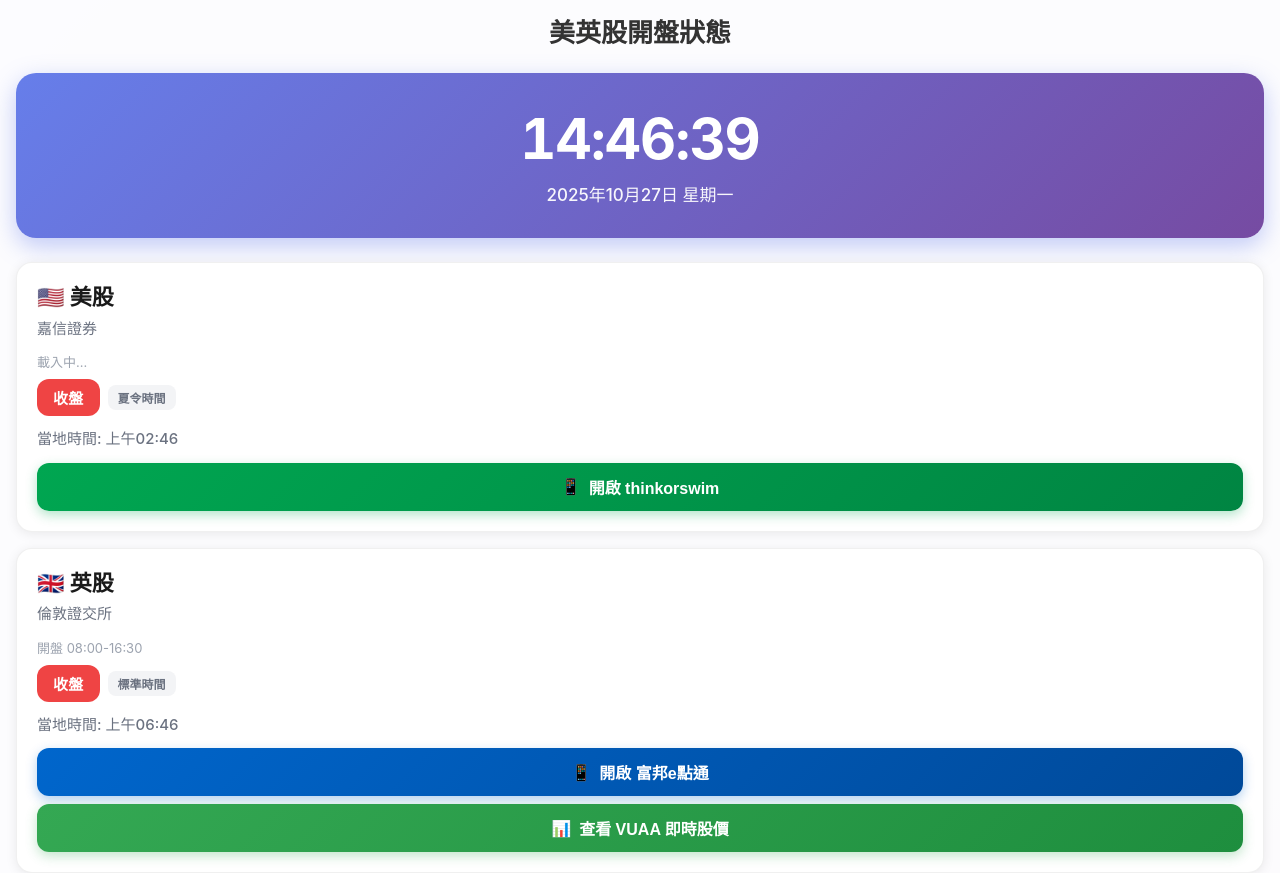
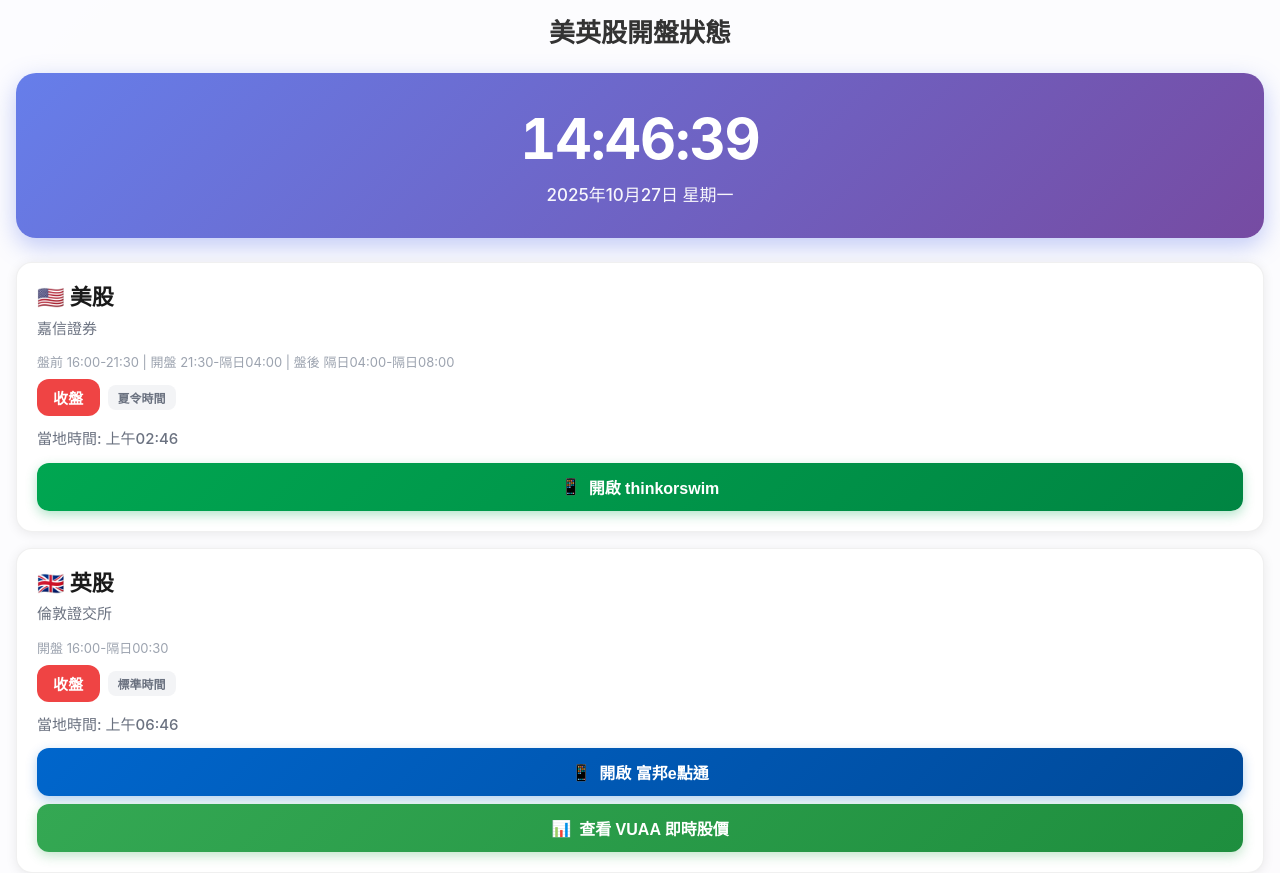
Before and after one commit to crystalarcx/spared, a plain HTML site: page time/time.html in a window 1280 px wide. Drawn offline with Linux system fonts and the light colour scheme.

Commit message:
Update time.html

```diff
--- a/time/time.html
+++ b/time/time.html
@@ -220,7 +220,7 @@
         <div class="market" id="uk-market">
             <div class="market-header">
                 <div class="market-name">🇬🇧 英股<br><span style="font-size: 15px; font-weight: 500; color: #6b7280;">倫敦證交所</span></div>
-                <div style="font-size: 13px; color: #9ca3af; margin-bottom: 8px;">開盤 08:00-16:30</div>
+                <div style="font-size: 13px; color: #9ca3af; margin-bottom: 8px;" id="uk-schedule">載入中...</div>
                 <div class="market-status-wrapper">
                     <span class="market-status" id="uk-status">載入中...</span>
                     <span class="dst-indicator" id="uk-dst"></span>
@@ -290,6 +290,16 @@
             const usTotalMinutes = usHour * 60 + usMinute;
             const usDay = usTime.getDay();
 
+            // 計算美股台灣時間 (美東時間 + 12或13小時 = 台灣時間)
+            // EDT (夏令時): 台灣比美東快12小時
+            // EST (標準時): 台灣比美東快13小時
+            const usPreStart = isDST_US ? '16:00' : '17:00';     // 04:00 美東
+            const usPreEnd = isDST_US ? '21:30' : '22:30';       // 09:30 美東
+            const usMainStart = usPreEnd;                         // 09:30 美東
+            const usMainEnd = isDST_US ? '隔日04:00' : '隔日05:00';   // 16:00 美東
+            const usPostStart = usMainEnd;                        // 16:00 美東
+            const usPostEnd = isDST_US ? '隔日08:00' : '隔日09:00';   // 20:00 美東
+
             // 英股時間 (考慮夏令時間)
             const isDST_UK = isUKDST(now);
             const ukTimeDiff = isDST_UK ? -7 : -8; // 台灣比英國快7或8小時
@@ -298,6 +308,18 @@
             const ukMinute = ukTime.getMinutes();
             const ukTotalMinutes = ukHour * 60 + ukMinute;
             const ukDay = ukTime.getDay();
+
+            // 計算英股台灣時間 (英國時間 + 7或8小時 = 台灣時間)
+            // BST (夏令時): 台灣比英國快7小時
+            // GMT (標準時): 台灣比英國快8小時
+            const ukStart = isDST_UK ? '15:00' : '16:00';    // 08:00 英國
+            const ukEnd = isDST_UK ? '23:30' : '隔日00:30';  // 16:30 英國
+
+            // 美股時間表 (台灣時間)
+            const usSchedule = `盤前 ${usPreStart}-${usPreEnd} | 開盤 ${usMainStart}-${usMainEnd} | 盤後 ${usPostStart}-${usPostEnd}`;
+
+            // 英股時間表 (台灣時間)
+            const ukSchedule = `開盤 ${ukStart}-${ukEnd}`;
 
             // 美股狀態判斷 (週一到週五)
             let usStatus, usStatusText, usTimeInfo;
@@ -348,8 +370,8 @@
             }
 
             return {
-                us: { status: usStatus, text: usStatusText, time: usTimeInfo, dst: isDST_US },
-                uk: { status: ukStatus, text: ukStatusText, time: ukTimeInfo, dst: isDST_UK }
+                us: { status: usStatus, text: usStatusText, time: usTimeInfo, dst: isDST_US, schedule: usSchedule },
+                uk: { status: ukStatus, text: ukStatusText, time: ukTimeInfo, dst: isDST_UK, schedule: ukSchedule }
             };
         }
 
@@ -384,6 +406,7 @@
             usStatusEl.textContent = markets.us.text;
             document.getElementById('us-dst').textContent = markets.us.dst ? '夏令時間' : '標準時間';
             document.getElementById('us-time').textContent = markets.us.time;
+            document.getElementById('us-schedule').textContent = markets.us.schedule;
 
             // 更新英股
             const ukStatusEl = document.getElementById('uk-status');
@@ -391,6 +414,7 @@
             ukStatusEl.textContent = markets.uk.text;
             document.getElementById('uk-dst').textContent = markets.uk.dst ? '夏令時間' : '標準時間';
             document.getElementById('uk-time').textContent = markets.uk.time;
+            document.getElementById('uk-schedule').textContent = markets.uk.schedule;
         }
 
         // 初始更新
```
